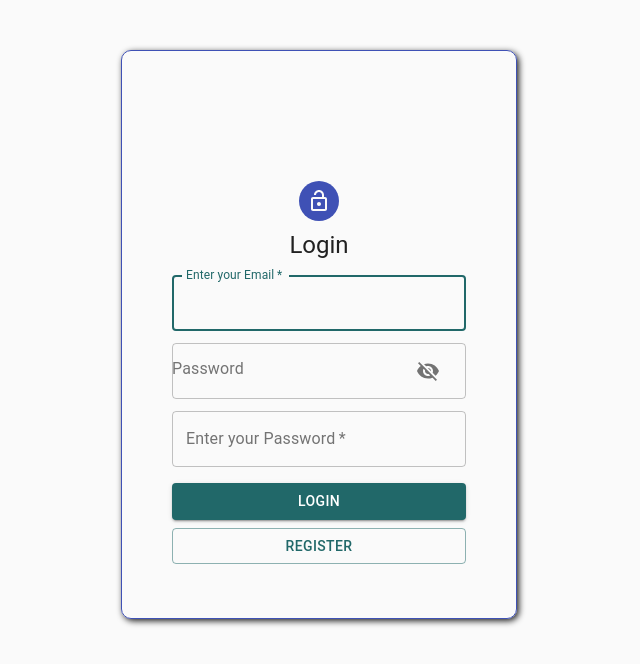
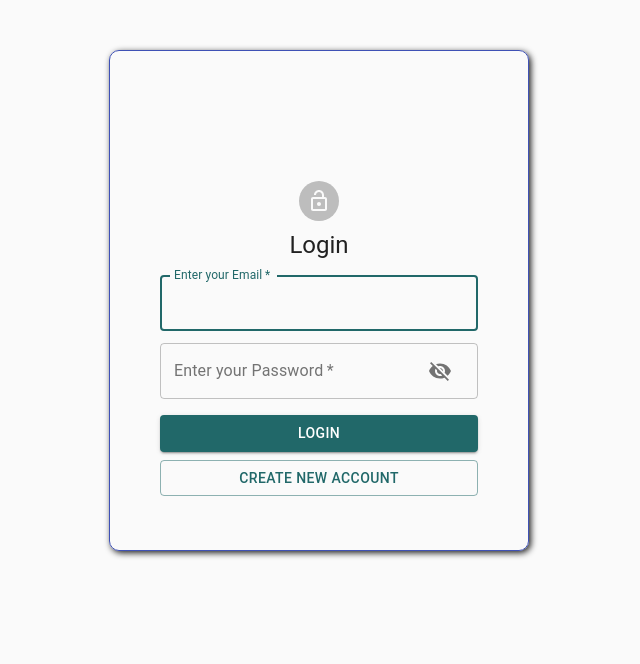
Before and after one commit to debtlyteam/debtly, a React (Create React App) app: page /Login in a window 1280 px wide. Shown: the top 664 px of the page, without its empty margins (321-961 px from the left). Built offline with nearby package versions, Linux system fonts and the light colour scheme.

Commit message:
Added working custom login screen

```diff
--- a/package.json
+++ b/package.json
@@ -5,6 +5,7 @@
   "dependencies": {
     "@material-ui/core": "^4.9.12",
     "@material-ui/icons": "^4.9.1",
+    "@material-ui/styles": "^4.9.14",
     "@testing-library/jest-dom": "^4.2.4",
     "@testing-library/react": "^9.3.2",
     "@testing-library/user-event": "^7.1.2",
@@ -41,7 +42,7 @@
       "last 1 safari version"
     ]
   },
-  "proxy": "http://localhost:5000",
+  "proxy": "http://localhost:5000/",
   "devDependencies": {
     "eslint": "^6.8.0",
     "eslint-config-standard": "^14.1.1",
--- a/src/components/Login.js
+++ b/src/components/Login.js
@@ -1,22 +1,23 @@
 import React, { Component } from 'react'
-import { Button, TextField, ThemeProvider, CssBaseline, Container, withStyles, Avatar, Typography, Box, Collapse, Icon, Grid, Fade, IconButton, FormControl, InputLabel, Input, InputAdornment, OutlinedInput } from '@material-ui/core'
+import {
+  Button, TextField, ThemeProvider, CssBaseline,
+  Container, Avatar, Typography, Box, Collapse,
+  Fade, IconButton
+} from '@material-ui/core'
 import LockOpenIcon from '@material-ui/icons/LockOpenOutlined'
-import CloseIcon from '@material-ui/icons/Close'
-import Visibility from '@material-ui/icons/Visibility';
-import VisibilityOff from '@material-ui/icons/VisibilityOff';
+import Visibility from '@material-ui/icons/Visibility'
+import VisibilityOff from '@material-ui/icons/VisibilityOff'
+import ArrowBack from '@material-ui/icons/ArrowBack'
 import { connect } from 'react-redux'
 import { bindActionCreators } from 'redux'
 import * as Actions from '../components/Actions'
 import { withRouter } from 'react-router'
 import PropTypes from 'prop-types'
 import theme from './Theme'
-import clsx from 'clsx'
+import { withStyles } from '@material-ui/core/styles';
 
 const styles = theme => (
   {
-  header: {
-    display: 'flex'
-  },
     paper: {
       marginTop: theme.spacing(3),
       display: 'flex',
@@ -26,8 +27,6 @@ const styles = theme => (
     avatar: {
       margin: theme.spacing(1),
       alignItems: 'center',
-    // update my colour
-    backgroundColor: theme.palette.primary.main
     },
     form: {
       width: '100%',
@@ -37,8 +36,8 @@ const styles = theme => (
       margin: theme.spacing(0.5, 0),
       marginTop: 10
     },
-  margin :{
-    margin: theme.spacing(1),
+    margin: {
+      margin: theme.spacing(1)
     },
     register: {
       margin: theme.spacing(0.5, 0)
@@ -51,7 +50,7 @@ const styles = theme => (
       borderColor: theme.palette.primary.main
     },
     textEntry: {
-    margin: '6px 0px',
+      margin: '6px 0px'
     }
   })
 
@@ -60,68 +59,89 @@ class Login extends Component {
     super(props)
     this.actions = props.actions
     this.state = {
+      name: '',
       username: '',
       password: '',
       tryRegister: false,
-      showPassword: false,
+      showPassword: false
     }
+    this.handleSubmit = this.handleSubmit.bind(this)
   }
 
   static get propTypes () {
     return {
       actions: PropTypes.object,
-      history: PropTypes.object
+      history: PropTypes.object,
+      classes: PropTypes.object.isRequired
     }
   }
 
-  handleLoginButtonClick (event) {
+  handleSubmit (event) {
+    event.preventDefault()
+    if (this.state.tryRegister) {
+      this.attemptRegister()
+    } else {
+      this.attemptLogin()
+    }
+  }
+
+  attemptLogin () {
     // we can do backend login attempt here or in the reducer, although it feels like this is a better place for it since the reducer should primarily take care of state changes
+    console.log('handle login')
     this.actions.AttemptLogin({ username: this.state.username, password: this.state.password })
     this.props.history.push('/')
+  }
+
+  attemptRegister () {
+    // something will happen here
+    console.log('handle register')
   }
 
   // TODO: what's the deal with button onSubmit?
   // TODO: move theme to top level app/router/index
   render () {
     const { classes } = this.props
-    console.log(theme)
     return (
       <ThemeProvider theme={theme}>
         <Container component='main' maxWidth='xs'>
           <Box className={classes.box}
             border={1}>
             <CssBaseline/>
-            <Grid className={classes.header}
-              direction='row-reverse'>
+            <Box
+              display='flex'
+              flexDirection='row'
+              >
               <Fade in={this.state.tryRegister}>
                 <IconButton
-                onClick={(e) => { this.setState({tryRegister : false}) }}
+                  onClick={(e) => { this.setState({ tryRegister: false }) }}
                 >
-                <CloseIcon/>
+                  <ArrowBack/>
                 </IconButton>
               </Fade>
-            </Grid>
+            </Box>
 
             <div className={classes.paper}>
-              <Avatar className={classes.avatar}>
+              <Avatar className={classes.avatar} color='primary'>
                 <LockOpenIcon/>
               </Avatar>
               <Typography component='h1' variant='h5'>
                 {this.state.tryRegister ? 'Register' : 'Login'}
               </Typography>
               <form className={classes.form}
-                onSubmit={(e) => {
-                  this.handleLoginButtonClick(e)
-                }}>
+                onSubmit={this.handleSubmit}
+              >
                 <Collapse in={this.state.tryRegister}>
                   <TextField
                     className={classes.textEntry}
                     variant='outlined'
                     margin='normal'
-                    required
+                    required={this.state.tryRegister}
                     fullWidth
                     id='name'
                     label='Enter your Name'
+                    onChange = {(event) => {
+                      this.setState({ name: event.target.value })
+                    }}
                   />
                 </Collapse>
                 <TextField
@@ -138,33 +158,6 @@ class Login extends Component {
                     this.setState({ username: event.target.value })
                   }}
                 />
-                <FormControl
-                // className={clsx(classes.margin, classes.textEntry)}
-                >
-                  <InputLabel htmlFor="outlined-adornment-password">
-                    Password
-                  </InputLabel>
-                  <OutlinedInput
-                    className={classes.textEntry}
-                    id="outlined-adornment-password"
-                    type={this.state.showPassword ? 'text' : 'password'}
-            // value={this.state.password}
-            onChange={(event) => {
-                    this.setState({ password: event.target.value })
-            }}
-            endAdornment={
-              <InputAdornment position="end">
-                <IconButton
-                  aria-label="toggle password visibility"
-                  // onClick={handleClickShowPassword}
-                  // onMouseDown={handleMouseDownPassword}
-                >
-                  {this.state.showPassword ? <Visibility /> : <VisibilityOff />}
-                </IconButton>
-              </InputAdornment>
-            }
-                  />
-                </FormControl>
                 <TextField
                   className={classes.textEntry}
                   variant='outlined'
@@ -173,6 +166,7 @@ class Login extends Component {
                   id='password'
                   label='Enter your Password'
                   name='password'
+                  type={this.state.showPassword ? '' : 'password'}
                   autoComplete='password'
                   onChange = {(event) => {
                     this.setState({ password: event.target.value })
@@ -181,14 +175,18 @@ class Login extends Component {
                     endAdornment:
                       <IconButton
                         aria-label="toggle password visibility"
+                        onClick={(e) => {
+                          this.setState({ showPassword: !this.state.showPassword })
+                        }}
                       >
-
+                        {this.state.showPassword ? <Visibility/> : <VisibilityOff/>}
                       </IconButton>
                   }}
                 />
+                <Collapse in={!this.state.tryRegister}>
                   <Button
                     className={classes.login}
-                  type="submit"
+                    type={this.state.tryRegister ? 'button' : 'submit'}
                     fullWidth
                     variant="contained"
                     color="primary"
@@ -201,10 +199,24 @@ class Login extends Component {
                     fullWidth
                     variant="outlined"
                     color="primary"
-                  onClick={(e) => { this.setState({ tryRegister: true }) }}
+                    onClick={(e) => {
+                      this.setState({ tryRegister: true })
+                    }}
+                  >
+            Create new account
+                  </Button>
+                </Collapse>
+                <Collapse in={this.state.tryRegister}>
+                  <Button
+                    className={classes.register}
+                    type={!this.state.tryRegister ? 'button' : 'submit'}
+                    fullWidth
+                    variant="outlined"
+                    color="primary"
                   >
                   Register
                   </Button>
+                </Collapse>
               </form>
             </div>
           </Box>
--- a/src/components/Theme.js
+++ b/src/components/Theme.js
@@ -1,11 +1,19 @@
 import { createMuiTheme } from '@material-ui/core'
-import { indigo, blueGrey } from '@material-ui/core/colors'
 
 const mainTheme = createMuiTheme({
   palette: {
-    primary: { main: '#216869' },
-    secondary: { main: '#FC9F5B' }
-  }
+    primary: {
+      main: '#216869',
+
+      // main: '#0044ff',
+    },
+    secondary: {
+      // main: '#FC9F5B',
+      light: '#0066ff',
+      main: '#0044ff',
+     },
+  },
+  spacing: 4,
 })
 
 export default mainTheme
```
Also changed, not shown: src/components/FormTextField.js (deleted, +0 -27 lines), 1 other file (tests, documents, lock files or other folders). Lines whose indentation alone changed are shown as unchanged.
